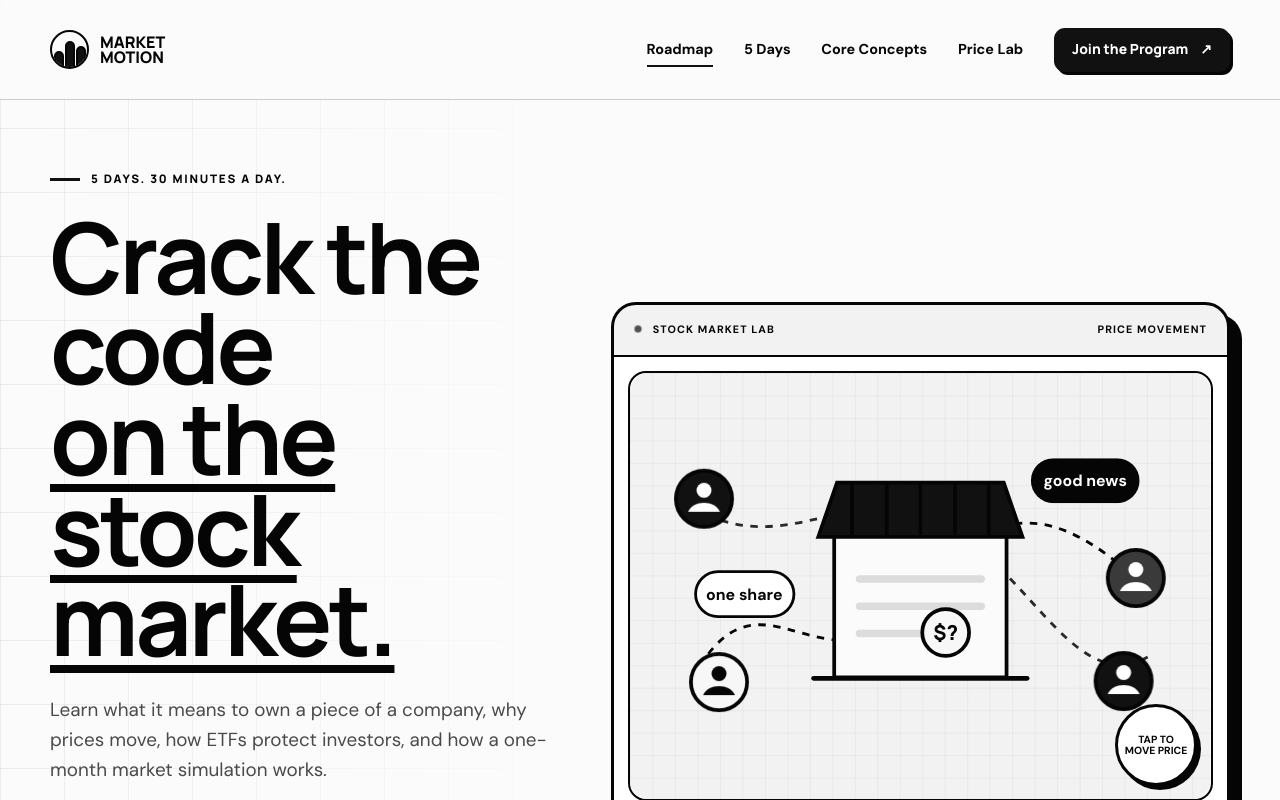
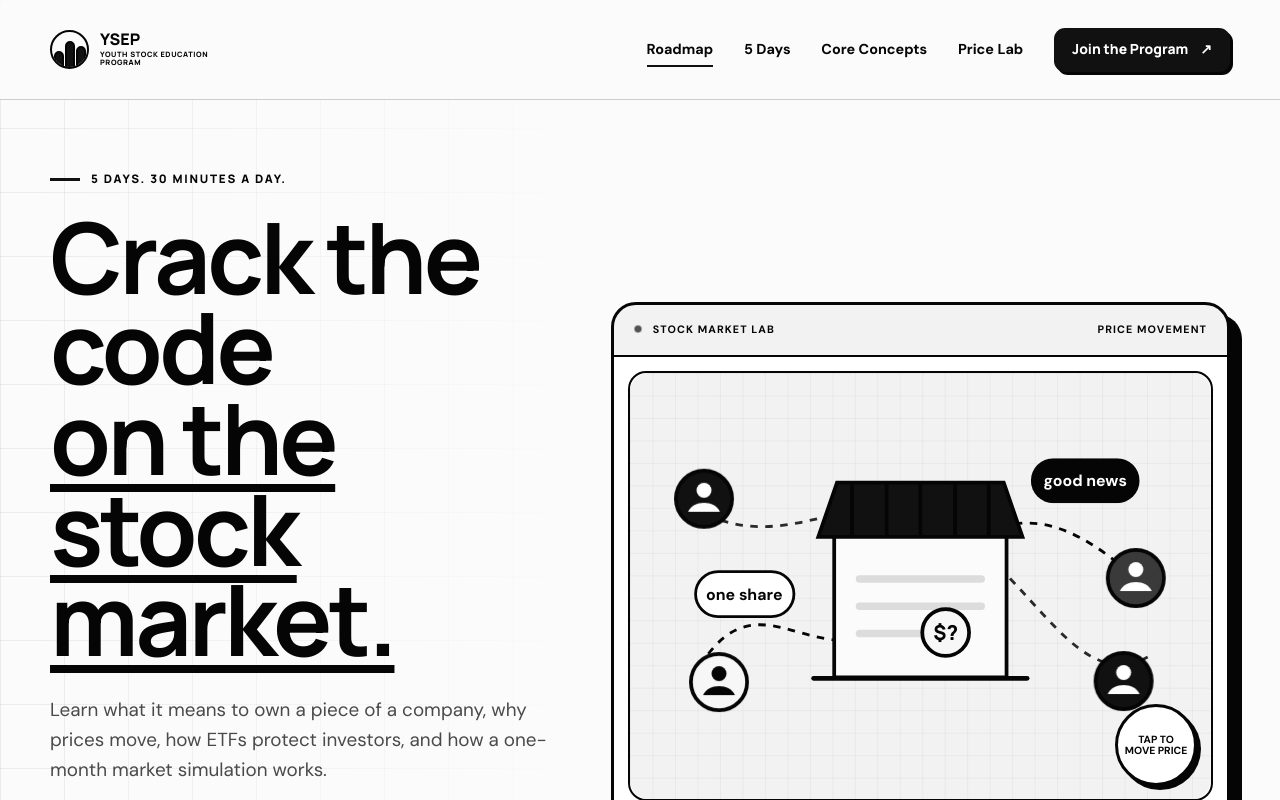
Before and after one commit to davidrodin28-beep/market-motion, a website: page index.html in a window 1280 px wide. Shown: the top 800 px of the page. Drawn offline with Linux system fonts and the light colour scheme.

Commit message:
update name

```diff
--- a/index.html
+++ b/index.html
@@ -5,7 +5,7 @@
   <meta name="viewport" content="width=device-width, initial-scale=1">
   <meta name="description" content="A five-day financial literacy program that teaches students how the stock market works.">
   <meta name="theme-color" content="#050505">
-  <title>Market Motion — Financial Literacy Program</title>
+  <title>YSEP — Youth Stock Education Program</title>
   <link rel="preconnect" href="https://fonts.googleapis.com">
   <link rel="preconnect" href="https://fonts.gstatic.com" crossorigin>
   <link href="https://fonts.googleapis.com/css2?family=DM+Sans:wght@400;500;600;700&family=Manrope:wght@600;700;800&display=swap" rel="stylesheet">
@@ -16,9 +16,9 @@
   <a class="skip-link" href="#main">Skip to content</a>
   <header class="site-header">
     <div class="container nav-wrap">
-      <a class="brand" href="#main" aria-label="Market Motion home">
+      <a class="brand" href="#main" aria-label="YSEP home">
         <span class="brand-mark" aria-hidden="true"><i></i><i></i><i></i></span>
-        <span>Market<br>Motion</span>
+        <span>YSEP<br><small>Youth Stock Education Program</small></span>
       </a>
       <button class="menu-toggle" type="button" aria-expanded="false" aria-controls="main-nav">
         <span class="sr-only">Open navigation</span>
@@ -292,9 +292,9 @@
     <div class="container">
       <div class="footer-top">
         <div class="footer-brand">
-          <a class="brand brand-light" href="#main" aria-label="Market Motion home">
+          <a class="brand brand-light" href="#main" aria-label="YSEP home">
             <span class="brand-mark" aria-hidden="true"><i></i><i></i><i></i></span>
-            <span>Market<br>Motion</span>
+            <span>YSEP<br><small>Youth Stock Education Program</small></span>
           </a>
           <p>Five days. Thirty minutes a day.<br>Then the simulation begins.</p>
         </div>
@@ -309,7 +309,7 @@
           <small>Signup details are collected through Google Forms.</small>
         </div>
       </div>
-      <div class="footer-bottom"><span>© 2026 Market Motion</span><span>Financial Literacy Program</span><a href="#main">Back to top ↑</a></div>
+      <div class="footer-bottom"><span>© 2026 YSEP</span><span>Financial Literacy Program</span><a href="#main">Back to top ↑</a></div>
     </div>
   </footer>
 </body>
--- a/styles.css
+++ b/styles.css
@@ -82,6 +82,7 @@ h1 em, h2 em { color: var(--navy); font-style: normal; text-decoration: underlin
 }
 .nav-wrap { display: flex; justify-content: space-between; align-items: center; }
 .brand { display: inline-flex; align-items: center; gap: 11px; font-family: "Manrope", sans-serif; font-weight: 800; line-height: .88; text-decoration: none; text-transform: uppercase; }
+.brand small { display: block; margin-top: 5px; font-size: .46rem; line-height: 1.05; letter-spacing: .08em; max-width: 145px; }
 .brand-mark { width: 39px; height: 39px; position: relative; display: inline-block; border: 2px solid var(--navy); border-radius: 50%; overflow: hidden; background: var(--paper); }
 .brand-mark i { position: absolute; bottom: -4px; width: 10px; height: 33px; border-radius: 10px 10px 0 0; background: var(--orange); border: 2px solid var(--navy); }
 .brand-mark i:nth-child(1) { left: 2px; height: 20px; }
```
